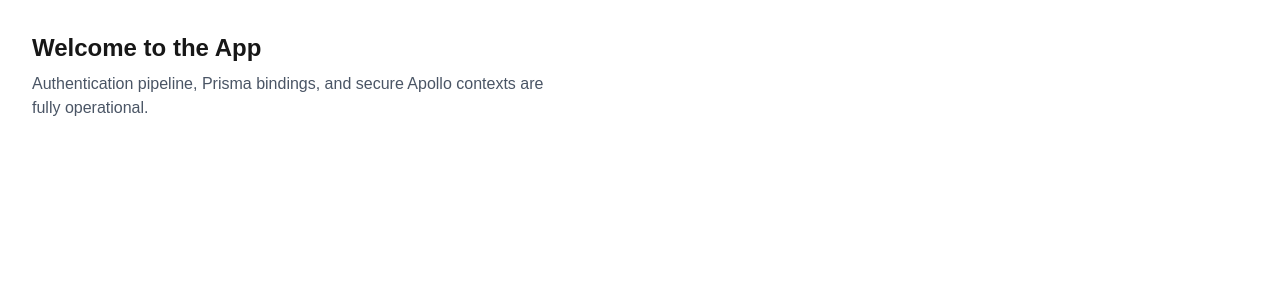
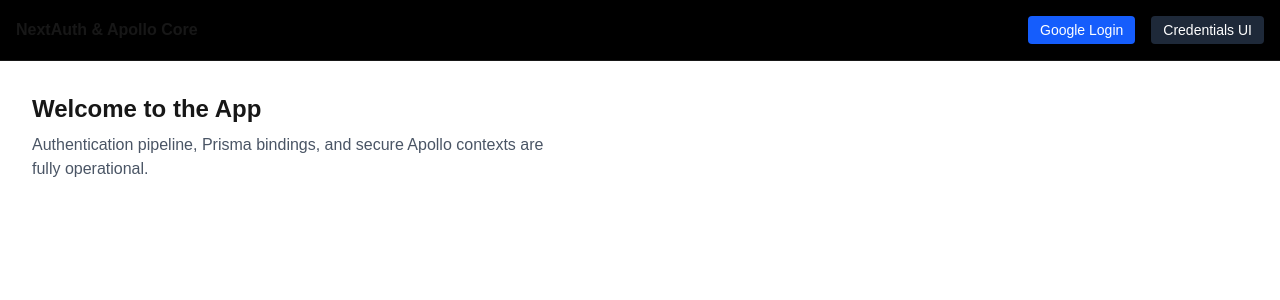
Before and after one commit to AnirbanKapil/E-Commerce-Market_Place, a Next.js app: page / in a window 1280 px wide. Shown: the top 300 px of the page. Built offline with nearby package versions, Linux system fonts and the light colour scheme; no server answers.

Commit message:
feat: enhance Navbar component for improved user authentication experience

```diff
--- a/app/components/Navbar.tsx
+++ b/app/components/Navbar.tsx
@@ -1,59 +1,39 @@
-
 'use client'
 
 import { useSession, signIn, signOut } from 'next-auth/react'
-import Image from 'next/image'
 
 export default function Navbar() {
   const { data: session, status } = useSession()
 
-  if (status === 'loading') {
-    return <nav className="p-4 border-b">Loading authentication...</nav>
-  }
-
   return (
-    <nav className="p-4 border-b flex justify-between items-center bg-white shadow-sm">
-      <span className="font-bold text-lg">My App</span>
-
+    <nav className="p-4 border-b flex justify-between items-center bg-black">
+      <span className="font-bold">NextAuth & Apollo Core</span>
       <div className="flex gap-4 items-center">
-        {session ? (
+        {status === 'loading' ? (
+          <span className="text-gray-400 text-sm">Validating session...</span>
+        ) : session ? (
           <>
-            <div className="text-sm">
-              <p className="font-medium text-gray-700">Hello, {session.user?.name || 'User'}</p>
-              <p className="text-xs text-gray-400">{session.user?.email}</p>
-            </div>
-            {session.user?.image && (
-              <Image
-                width="8"
-                height="8"
-                src={session.user.image}
-                alt="Profile"
-                className="rounded-full border"
-              />
-            )}
+            <span className="text-sm text-gray-600">Logged in as: {session.user?.email}</span>
             <button
               onClick={() => signOut()}
-              className="bg-red-500 hover:bg-red-600 text-white px-4 py-2 rounded text-sm transition"
+              className="bg-red-500 text-white px-3 py-1 rounded text-sm"
             >
               Sign Out
             </button>
           </>
         ) : (
           <>
-
             <button
               onClick={() => signIn('google')}
-              className="bg-blue-600 hover:bg-blue-700 text-white px-4 py-2 rounded text-sm transition"
+              className="bg-blue-600 text-white px-3 py-1 rounded text-sm"
             >
-              Sign in with Google
+              Google Login
             </button>
-
-
             <button
               onClick={() => signIn()}
-              className="border border-gray-300 hover:bg-gray-50 px-4 py-2 rounded text-sm transition"
+              className="bg-gray-800 text-white px-3 py-1 rounded text-sm"
             >
-              Sign in with Password
+              Credentials UI
             </button>
           </>
         )}
--- a/app/layout.tsx
+++ b/app/layout.tsx
@@ -2,6 +2,7 @@
 import { Geist, Geist_Mono } from "next/font/google";
 import "./globals.css";
 import AuthProvider from "./context/provider";
+import Navbar from "./components/Navbar";
 
 const geistSans = Geist({
   variable: "--font-geist-sans",
@@ -26,6 +27,7 @@
     >
       <body className="min-h-full flex flex-col">
         <AuthProvider>
+        <Navbar />
         {children}
         </AuthProvider>
         </body>
```
